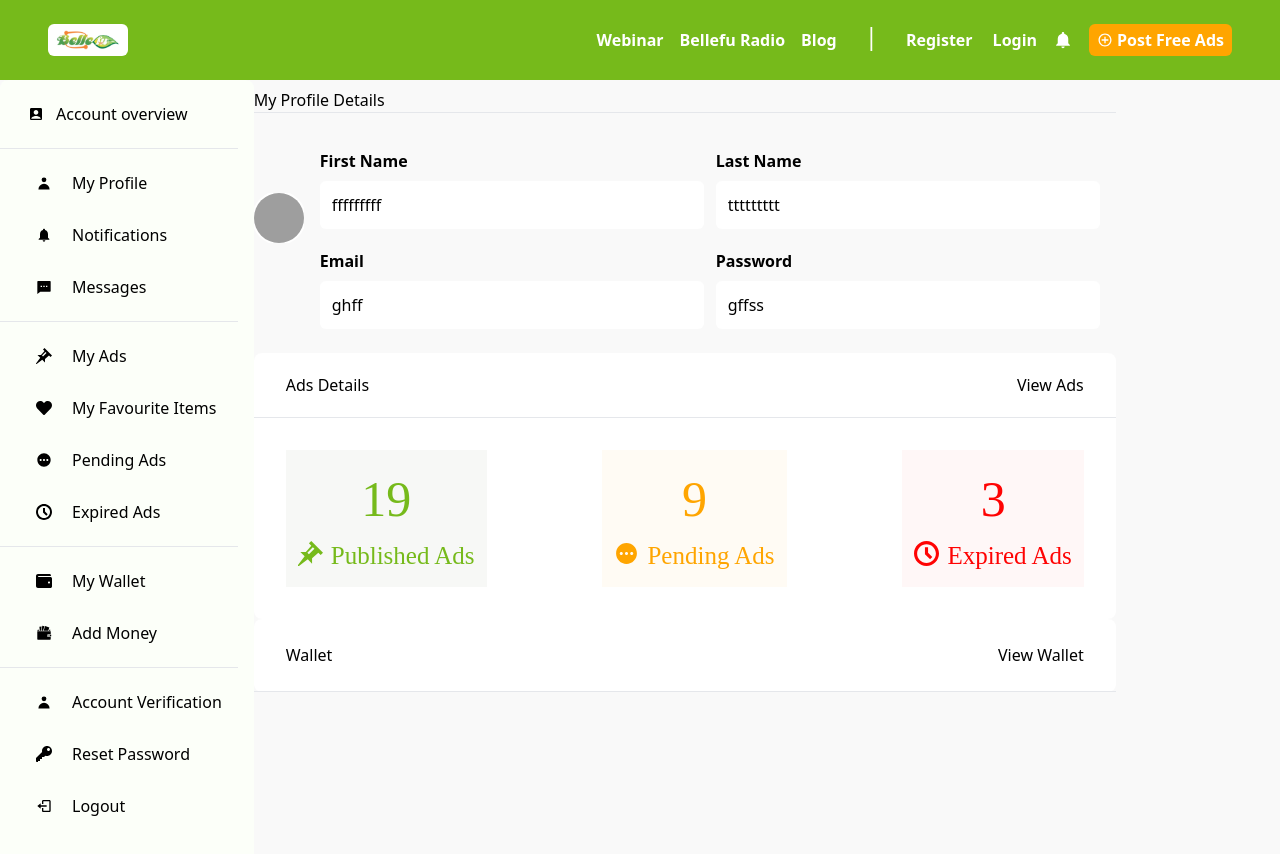
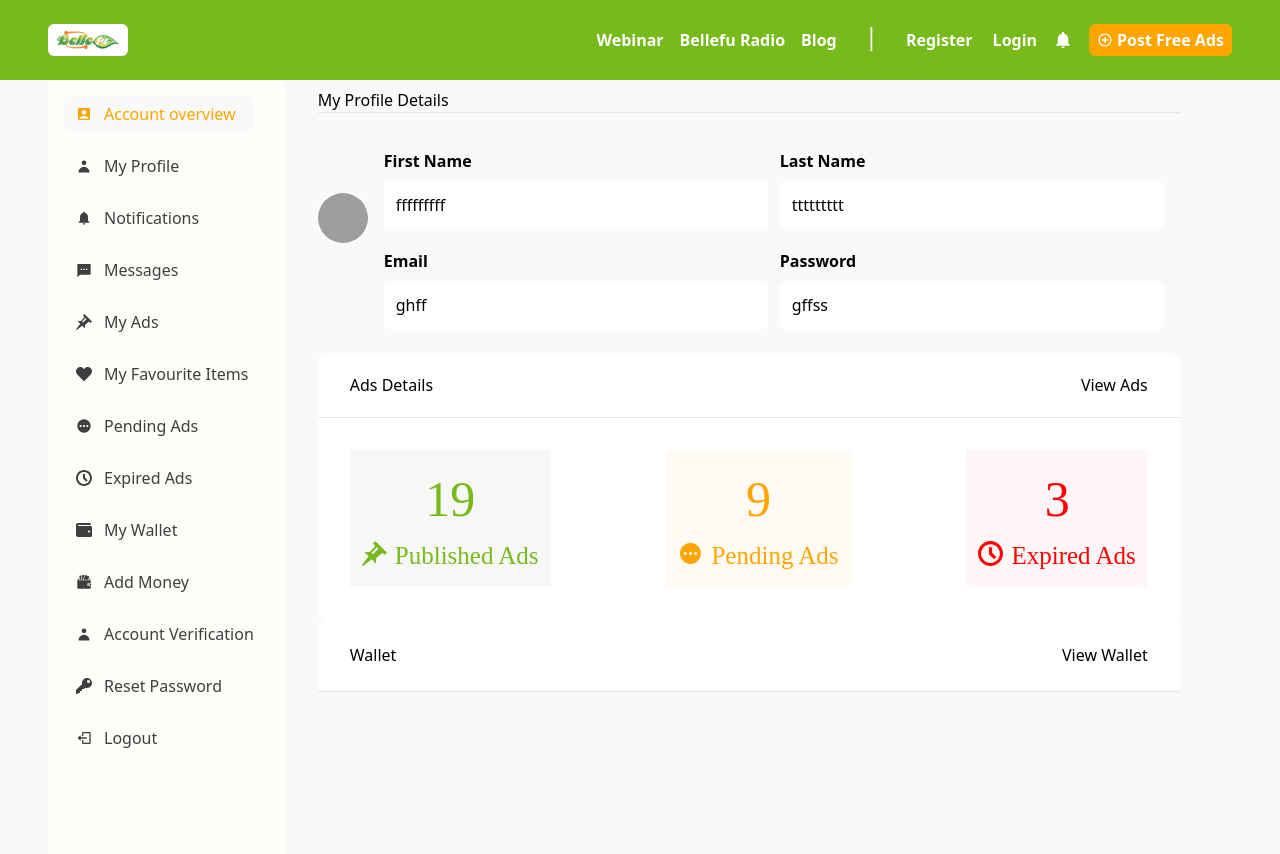
Before and after one commit to Etubaba/bellefu, a Next.js app: page /users in a window 1280 px wide. Shown: the top 854 px of the page. Built offline with nearby package versions, Linux system fonts and the light colour scheme; grey boxes are pictures that could not be loaded.

Commit message:
user bar update

```diff
--- /dev/null
+++ b/components/usercomponent/NavLink.js
@@ -0,0 +1,42 @@
+import { Fragment } from 'react';
+import { useRouter } from 'next/router';
+import Link from 'next/link';
+import PropTypes from 'prop-types';
+
+
+const NavLink = ({ to, icon, children, ...props }) => {
+    const { pathname } = useRouter();
+    const isActive = pathname === to ? true : false;
+
+    if (isActive) {
+        props.className += ' active';
+    }
+
+    const activeStyle = {
+        background: props.className.includes('active') ? '#F9F9F9': '',
+        color: props.className.includes('active') ? '#FFA500' : '#3F3F3F'
+    };
+
+    return (
+        <Link href={to} passHref={true}>
+            <p {...props} style={activeStyle}>
+                { !children &&
+                    <Fragment>
+                        <span className="pt-1 px-3">
+                        <icon.icon />
+                        </span>
+                        <span>{icon.text}</span>
+                    </Fragment>
+                }
+
+                { children && children}
+            </p>
+        </Link>
+    );
+};
+
+NavLink.propTypes = {
+    to: PropTypes.string.isRequired
+};
+
+export default NavLink;
--- a/components/usercomponent/UserSideBar.js
+++ b/components/usercomponent/UserSideBar.js
@@ -6,99 +6,37 @@ import { HiUser } from "react-icons/hi";
 import { FaWallet, FaHeart } from "react-icons/fa";
 import { RiMessage2Fill } from "react-icons/ri";
 import { GiWallet } from "react-icons/gi";
-import Link from "next/link";
+import NavLink from "./NavLink";
 
-//import { useRouter } from "next/router";
 
 const UserSideBar = () => {
+  const iconValues = [
+    {icon: MdAccountBox, text: "Account overview", to: "/users"},
+    {icon: HiUser, text: "My Profile", to: "/users/profile"},
+    {icon: MdNotifications, text: "Notifications", to: "/users/notification"},
+    {icon: RiMessage2Fill, text: "Messages", to: "/users/messages"},
+    {icon: ImPushpin, text: "My Ads", to: "/users/myads"},
+    {icon: FaHeart, text: "My Favourite Items", to: "/users/myfavourites"},
+    {icon: MdPending, text: "Pending Ads", to: "/users/pendingads"},
+    {icon: ImClock, text: "Expired Ads", to: "/users/expiredads"},
+    {icon: FaWallet, text: "My Wallet", to: "/users/my-wallet"},
+    {icon: GiWallet, text: "Add Money", to: "/users/add-money"},
+    {icon: HiUser, text: "Account Verification", to: "/users/verify-account"},
+    {icon: ImKey, text: "Reset Password", to: "/users/reset-password"},
+    {icon: BiLogOut, text: "Logout", to: "/users/logout"}
+  ],
+  lastElem = iconValues.length - 1;
+
   return (
-    <div className="bg-bellefuWhite rounded-lg">
+    <div className="bg-bellefuWhite h-screen ml-12 mr-8 mb-8 overflow-auto rounded-lg">
       <div className="side-bar h-screen mr-4 overflow-auto">
-        <h3 className="flex m-4 cursor-pointer hover:bg-red-50 hover:rounded-lg py-1.5">
-          <span className="pt-1 px-3">
-            <MdAccountBox />
-          </span>
-          <Link href='users'>Account overview</Link>
-        </h3>
-        <hr />
-        <p className="flex m-4 cursor-pointer hover:bg-red-50 hover:rounded-lg py-1.5">
-          <span className="pt-1 px-5">
-            <HiUser />
-          </span>
-          <span className="" onClick={() => router.push("users/profile")}>
-            My Profile
-          </span>
-        </p>
-        {/* <Link href='/users/notification'></Link> */}
-        <p className="flex m-4 cursor-pointer hover:bg-red-50 hover:rounded-lg py-1.5">
-          <span className="pt-1 px-5">
-            <MdNotifications />
-          </span>
-          <span className="">Notifications</span>
-        </p>
-        <p className="flex m-4 cursor-pointer hover:bg-red-50 hover:rounded-lg py-1.5">
-          <span className="pt-1 px-5">
-            <RiMessage2Fill />
-          </span>
-          <span className="">Messages</span>
-        </p>
-        <hr />
-        <p className="flex m-4 cursor-pointer hover:bg-red-50 hover:rounded-lg py-1.5">
-          <span className="pt-1 px-5">
-            <ImPushpin />
-          </span>
-          <span className="">My Ads</span>
-        </p>
-        <p className="flex m-4 cursor-pointer hover:bg-red-50 hover:rounded-lg py-1.5">
-          <span className="pt-1 px-5">
-            <FaHeart />
-          </span>
-          <span className="">My Favourite Items</span>
-        </p>
-        <p className="flex m-4 cursor-pointer hover:bg-red-50 hover:rounded-lg py-1.5">
-          <span className="pt-1 px-5">
-            <MdPending />
-          </span>
-          <span className="">Pending Ads</span>
-        </p>
-        <p className="flex m-4 cursor-pointer hover:bg-red-50 hover:rounded-lg py-1.5">
-          <span className="pt-1 px-5">
-            <ImClock />
-          </span>
-          <span className="">Expired Ads</span>
-        </p>
-        <hr />
-        <p className="flex m-4 cursor-pointer hover:bg-red-50 hover:rounded-lg py-1.5">
-          <span className="pt-1 px-5">
-            <FaWallet />
-          </span>
-          <span className="">My Wallet</span>
-        </p>
-        <p className="flex m-4 cursor-pointer hover:bg-red-50 hover:rounded-lg py-1.5">
-          <span className="pt-1 px-5">
-            <GiWallet />
-          </span>
-          <span className="">Add Money</span>
-        </p>
-        <hr />
-        <p className="flex m-4 cursor-pointer hover:bg-red-50 hover:rounded-lg py-1.5">
-          <span className="pt-1 px-5">
-            <HiUser />
-          </span>
-          <span className="">Account Verification</span>
-        </p>
-        <p className="flex m-4 cursor-pointer hover:bg-red-50 hover:rounded-lg py-1.5">
-          <span className="pt-1 px-5">
-            <ImKey />
-          </span>
-          <span className="">Reset Password</span>
-        </p>
-        <p className="flex m-4 cursor-pointer hover:bg-red-50 hover:rounded-lg py-1.5">
-          <span className="pt-1 px-5">
-            <BiLogOut />
-          </span>
-          <span>Logout</span>
-        </p>
+        {iconValues.map((iconValue, index) => {
+          if (index === lastElem) {
+            return <NavLink to={iconValue.to} className="flex m-4 mb-24 cursor-pointer hover:bg-red-50 rounded-lg py-1.5" icon={iconValue} key={index} />
+          }
+
+          return <NavLink to={iconValue.to} className="flex m-4 cursor-pointer hover:bg-red-50 rounded-lg py-1.5" icon={iconValue} key={index} />
+        })}
       </div>
     </div>
   );
--- a/package.json
+++ b/package.json
@@ -15,6 +15,7 @@
     "@mui/styles": "^5.5.1",
     "@reduxjs/toolkit": "^1.8.0",
     "next": "12.1.0",
+    "prop-types": "^15.8.1",
     "react": "17.0.2",
     "react-dom": "17.0.2",
     "react-icons": "^4.3.1",
```
Also changed, not shown: 1 other file (tests, documents, lock files or other folders).
